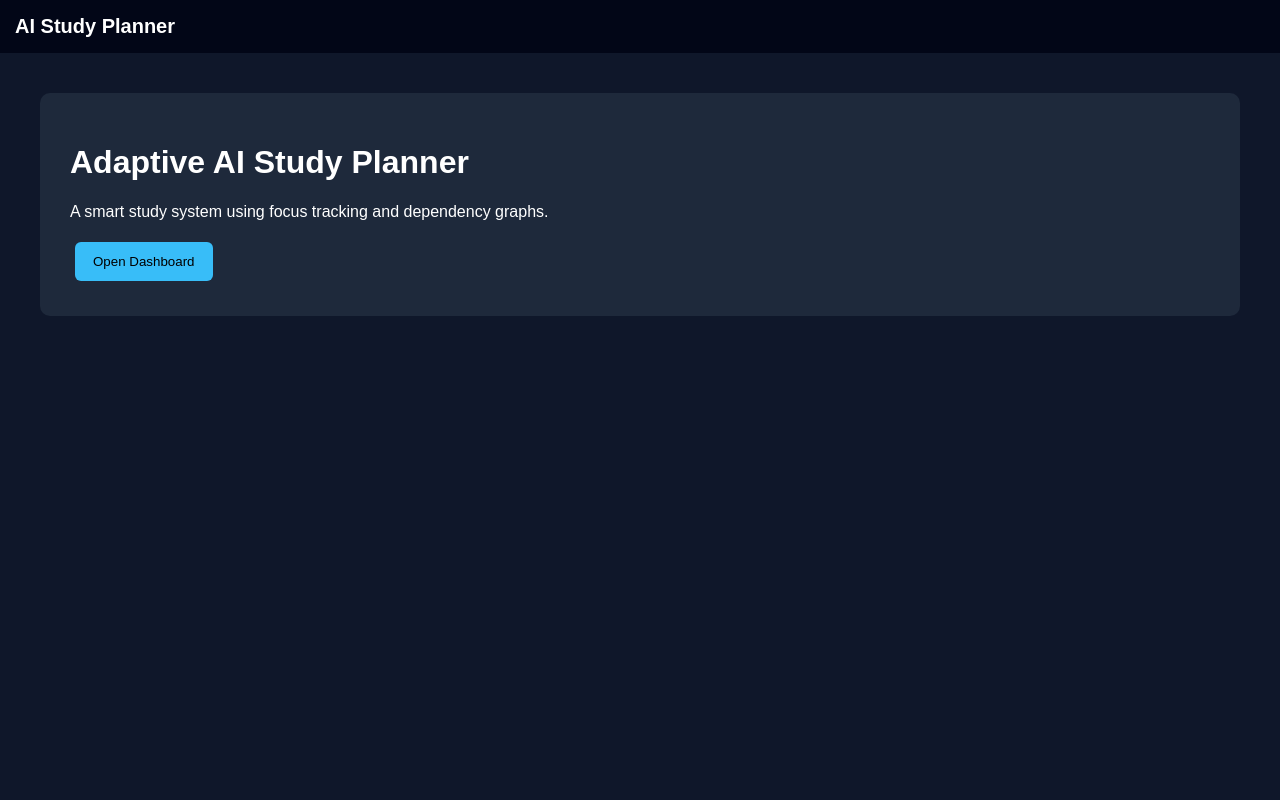
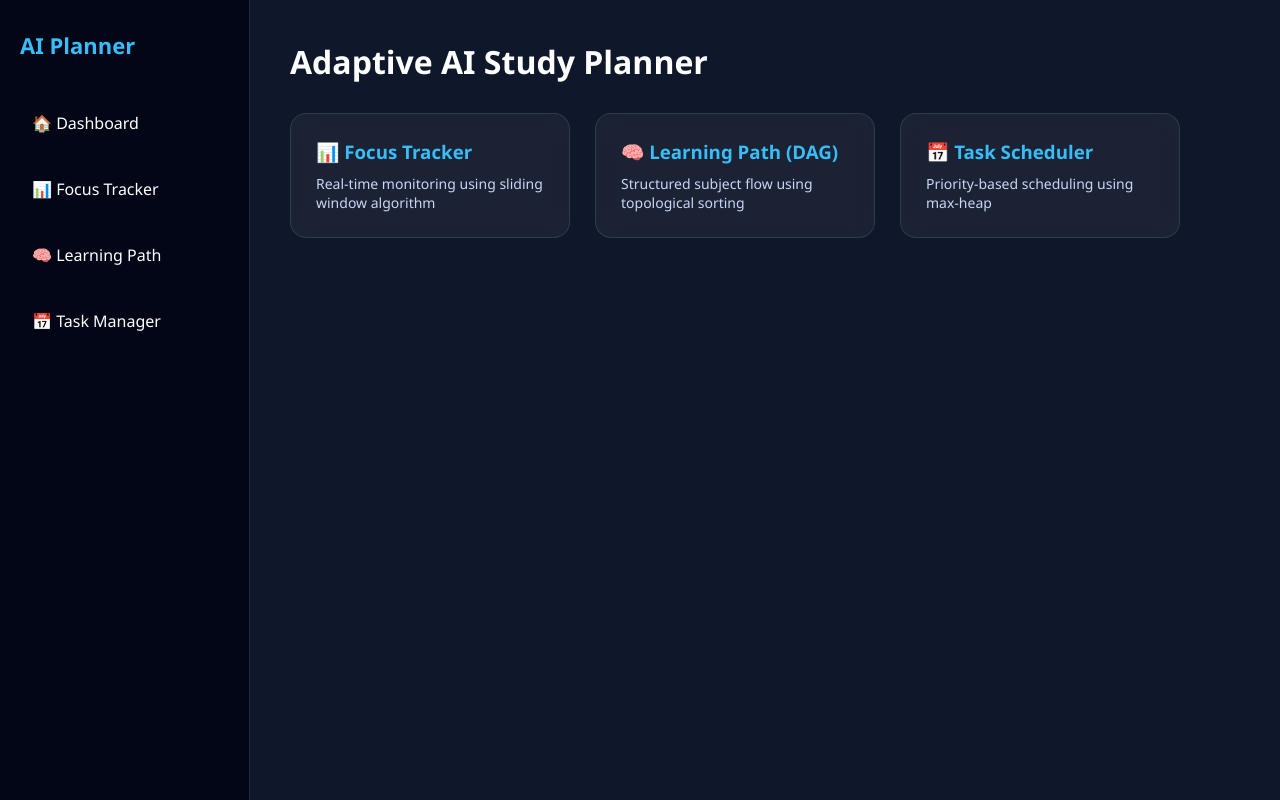
Before and after one commit to yuvanidhi2007/ai-study-planner, a Flask app: page / in a window 1280 px wide. Run offline with Flask 3, Linux system fonts and the light colour scheme.

Commit message:
index.html

```diff
--- a/ai-study-planner/templates/index.html
+++ b/ai-study-planner/templates/index.html
@@ -1,33 +1,153 @@
 <!DOCTYPE html>
-<html>
+<html lang="en">
 <head>
-<title>AI Study Planner</title>
-<link rel="stylesheet" href="/static/style.css">
+<meta charset="UTF-8">
+<title>Adaptive AI Study Planner</title>
+
+<style>
+    * {
+        margin: 0;
+        padding: 0;
+        box-sizing: border-box;
+        font-family: 'Segoe UI', sans-serif;
+    }
+
+    body {
+        background: #0f172a;
+        color: white;
+        height: 100vh;
+        display: flex;
+    }
+
+    /* Sidebar */
+    .sidebar {
+        width: 250px;
+        background: #020617;
+        padding: 30px 20px;
+        display: flex;
+        flex-direction: column;
+        gap: 20px;
+        border-right: 1px solid #1e293b;
+    }
+
+    .logo {
+        font-size: 22px;
+        font-weight: bold;
+        margin-bottom: 20px;
+        color: #38bdf8;
+    }
+
+    .nav-item {
+        padding: 12px;
+        border-radius: 10px;
+        cursor: pointer;
+        transition: 0.3s;
+    }
+
+    .nav-item:hover {
+        background: #1e293b;
+    }
+
+    /* Main content */
+    .main {
+        flex: 1;
+        padding: 40px;
+    }
+
+    h1 {
+        margin-bottom: 30px;
+    }
+
+    .cards {
+        display: flex;
+        gap: 25px;
+        flex-wrap: wrap;
+    }
+
+    .card {
+        background: rgba(255,255,255,0.05);
+        backdrop-filter: blur(10px);
+        border: 1px solid rgba(255,255,255,0.1);
+        width: 280px;
+        padding: 25px;
+        border-radius: 16px;
+        transition: 0.3s;
+        cursor: pointer;
+    }
+
+    .card:hover {
+        transform: translateY(-8px);
+        border-color: #38bdf8;
+    }
+
+    .card h3 {
+        margin-bottom: 10px;
+        color: #38bdf8;
+    }
+
+    .card p {
+        font-size: 14px;
+        color: #cbd5f5;
+    }
+
+    /* Glow effect */
+    .card::after {
+        content: "";
+        position: absolute;
+        inset: 0;
+        border-radius: 16px;
+        opacity: 0;
+        transition: 0.3s;
+    }
+
+    .card:hover::after {
+        opacity: 1;
+    }
+
+</style>
 </head>
 
 <body>
 
-<div class="navbar">
-<div class="logo">AI Study Planner</div>
+<!-- Sidebar -->
+<div class="sidebar">
+    <div class="logo">AI Planner</div>
+
+    <div class="nav-item" onclick="goTo('index.html')">🏠 Dashboard</div>
+    <div class="nav-item" onclick="goTo('focusscore_final.html')">📊 Focus Tracker</div>
+    <div class="nav-item" onclick="goTo('DAG_final.html')">🧠 Learning Path</div>
+    <div class="nav-item" onclick="goTo('priorityqueue.html')">📅 Task Manager</div>
 </div>
 
-<div class="container">
+<!-- Main -->
+<div class="main">
+    <h1>Adaptive AI Study Planner</h1>
 
-<div class="card">
+    <div class="cards">
 
-<h1>Adaptive AI Study Planner</h1>
+        <div class="card" onclick="goTo('focusscore_final.html')">
+            <h3>📊 Focus Tracker</h3>
+            <p>Real-time monitoring using sliding window algorithm</p>
+        </div>
 
-<p>
-A smart study system using focus tracking and dependency graphs.
-</p>
+        <div class="card" onclick="goTo('DAG_final.html')">
+            <h3>🧠 Learning Path (DAG)</h3>
+            <p>Structured subject flow using topological sorting</p>
+        </div>
 
-<button onclick="location.href='/dashboard'">
-Open Dashboard
-</button>
+        <div class="card" onclick="goTo('priorityqueue.html')">
+            <h3>📅 Task Scheduler</h3>
+            <p>Priority-based scheduling using max-heap</p>
+        </div>
 
+    </div>
 </div>
 
-</div>
+<script>
+function goTo(page){
+    window.location.href = page;
+}
+</script>
 
 </body>
 </html>
```
